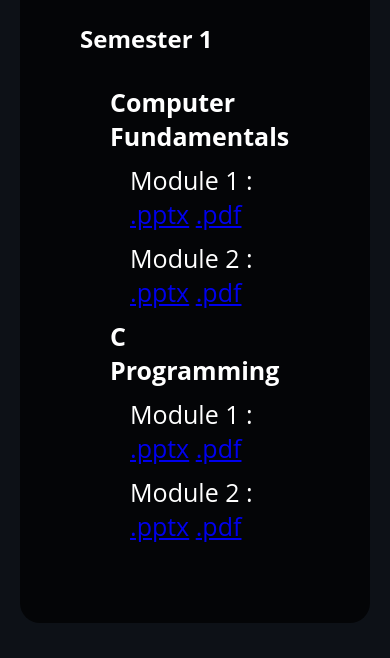
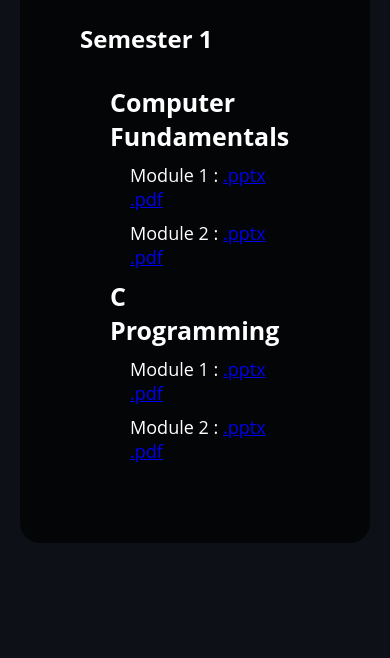
Before and after one commit to athuull/codingClub-frontend, a website built with webpack: page library.html in a window 390 px wide. Shown: the part 186-844 px from the top of the page. Built offline with nearby package versions, Linux system fonts and the light colour scheme; some packages are replaced by stand-ins of ours.

Commit message:
minor fixes

```diff
--- a/style.css
+++ b/style.css
@@ -452,3 +452,21 @@ footer {
     font-weight: bold; /* Make subject names bold */
     margin-top: 10px; /* Add some spacing between subjects */
 }
+
+@media (max-width: 768px) {
+    .module-list .modules {
+        font-weight: normal; /* Remove bold for modules */
+        margin-top: 5px; /* Add some spacing between modules */
+        font-size: 18px;
+    }
+    .subject-list {
+        list-style-type: none;
+        padding-left: 0; /* Remove default padding */
+    }
+
+    .subject-list li {
+        font-weight: bold; /* Make subject names bold */
+        margin-top: 10px;
+        font-size: 20px;
+    }
+}
```
